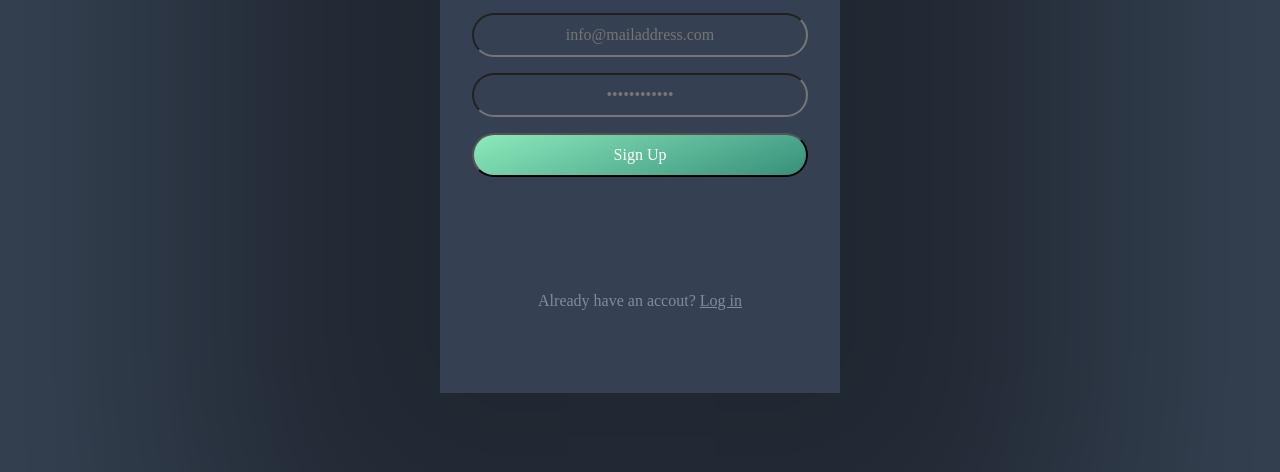
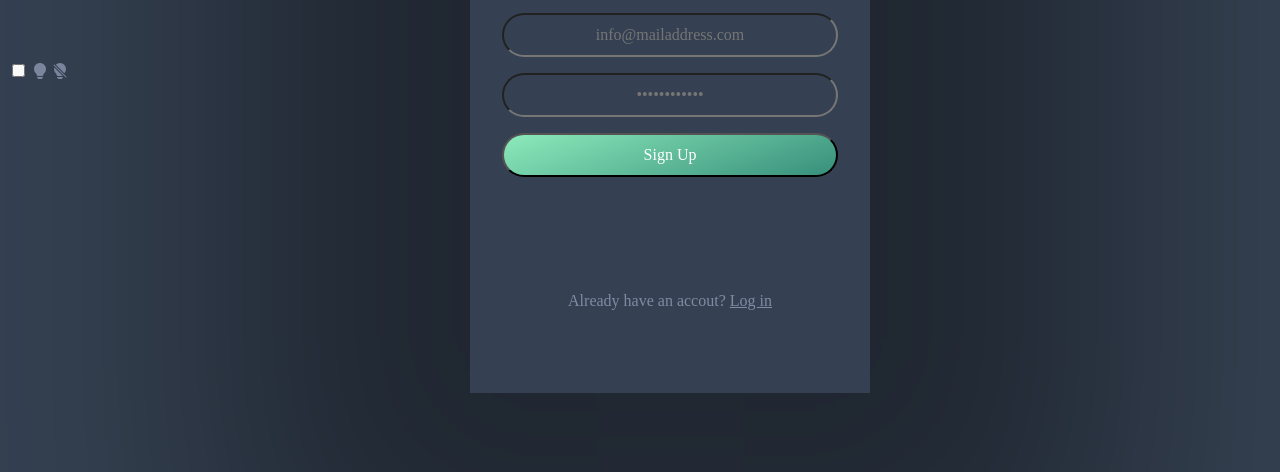
Before and after one commit to git-ramon/Login-com-Tema-Dark, a plain HTML site: page index.html in a window 1280 px wide. Shown: the part 336-808 px from the top of the page. Drawn offline with nearby package versions, Linux system fonts and the light colour scheme.

Commit message:
inclusao de header com checkbox e icones

```diff
--- a/index.html
+++ b/index.html
@@ -6,11 +6,21 @@
   <title>Daily UI | #001 - Sign Up</title>
   <meta http-equiv="x-ua-compatible" content="ie=edge">
   <meta name="viewport" content="width=device-width, initial-scale=1">
+  <link rel="stylesheet" href="https://cdn.jsdelivr.net/npm/bootstrap-icons@1.8.3/font/bootstrap-icons.css">
   <link rel="stylesheet" href="css/style.css">
 
 </head>
 <body class="align">
 
+  <header>
+      <div>
+          <input type="checkbox" name="temadark" id="temadark">
+          <label for="temadark">
+            <i class="bi bi-lightbulb-fill"></i>
+            <i class="bi bi-lightbulb-off-fill"></i>
+          </label>
+      </div>
+  </header>
   <div class="grid align__item">
 
     <div class="register">
```
